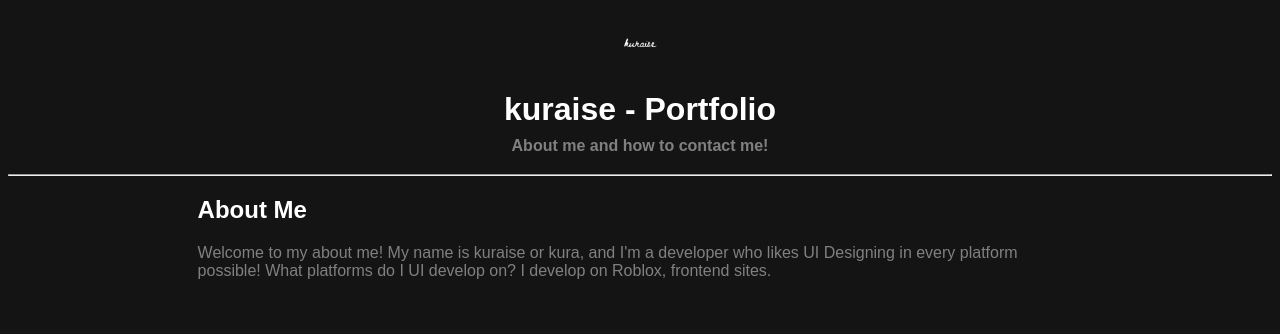
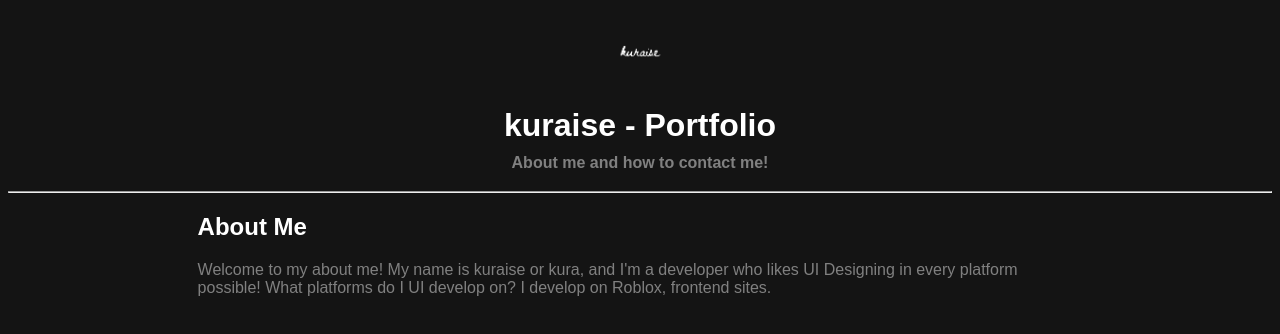
Before and after one commit to kuraise/kuraise.github.io, a plain HTML site: page portfolio/index.html in a window 1280 px wide. Drawn offline with Linux system fonts and the light colour scheme.

Commit message:
Update main.css

```diff
--- a/portfolio/main.css
+++ b/portfolio/main.css
@@ -8,12 +8,12 @@ body {
 
 #mainImage{
     border-radius: 50%;
-    max-height: 128px;
-    max-width: 128px;
+    max-height: 158px;
+    max-width: 158px;
     margin-left: auto;
     margin-right: auto;
     display: block;
-    width: 50%;
+    width: 75%;
 }
 
 #name{
```
